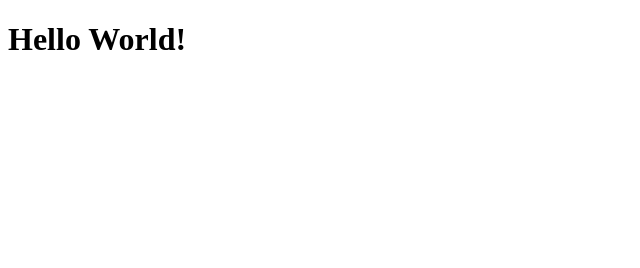
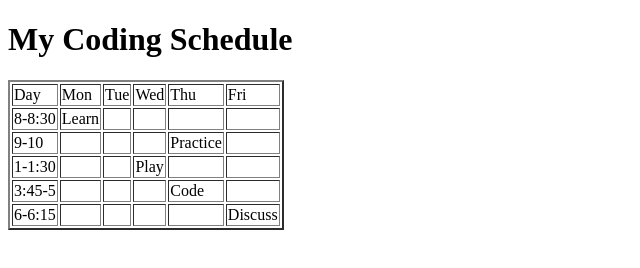
Before and after one commit to EricNeba/frontend, a plain HTML site: page first.html in a window 1280 px wide. Shown: the whole page, without its empty margins (0-640 px from the left). Drawn offline with Linux system fonts and the light colour scheme.

Commit message:
Eric's Health Club.html

```diff
--- a/first.html
+++ b/first.html
@@ -1,10 +1,59 @@
 <!DOCTYPE html>
 <html>
-	<head>
-		<title>Hello
-		</title>
-		</head>
-		<body>
-			<h1>Hello World!</h1>
+	<head></head>
+	<body>
+		<header>
+			<h1>My Coding Schedule</h1>
+			<table border="2">
+				<tr>
+					<td>Day</td>
+					<td>Mon</td>
+					<td>Tue</td>
+					<td>Wed</td>
+					<td>Thu</td>
+					<td>Fri</td>
+				</tr>
+				<tr>
+					<td>8-8:30</td>
+					<td>Learn</td>
+					<td></td>
+					<td></td>
+					<td></td>
+					<td></td>
+				</tr>
+				<tr>
+				<td>9-10</td>
+					<td></td>
+					<td></td>
+					<td></td>
+					<td>Practice</td>
+					<td></td>
+				</tr>
+				<tr>
+					<td>1-1:30</td>
+					<td></td>
+					<td></td>
+					<td>Play</td>
+					<td></td>
+					<td></td>
+				</tr>
+				<tr>
+					<td>3:45-5</td>
+					<td></td>
+					<td></td>
+					<td></td>
+					<td>Code</td>
+					<td></td>
+				</tr>
+				<tr>
+					<td>6-6:15</td>
+					<td></td>
+					<td></td>
+					<td></td>
+					<td></td>
+					<td>Discuss</td>
+				</tr>
+			</table>
+		</header>
 	</body>
 </html>
```
Also changed, not shown: Eric's Health Club.html (added, +42 -0 lines), Payment Form.html (added, +36 -0 lines), fitness_1.jpg (added).
